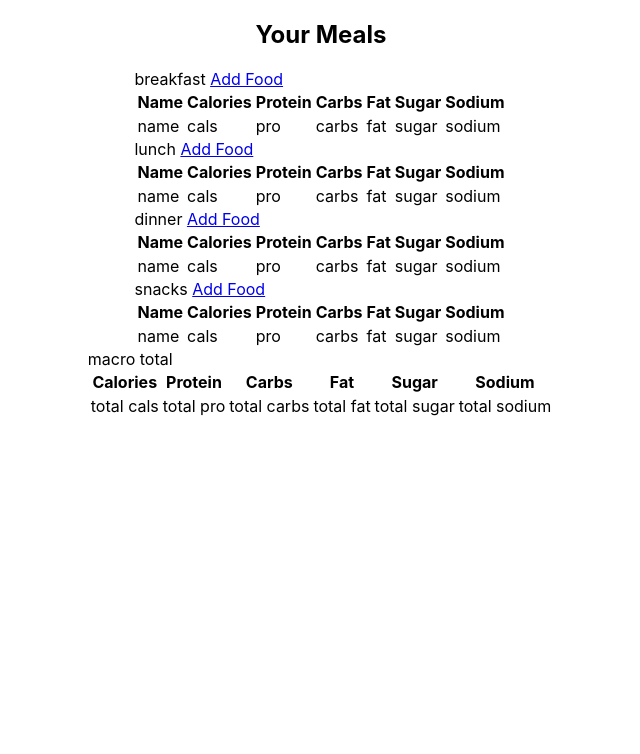
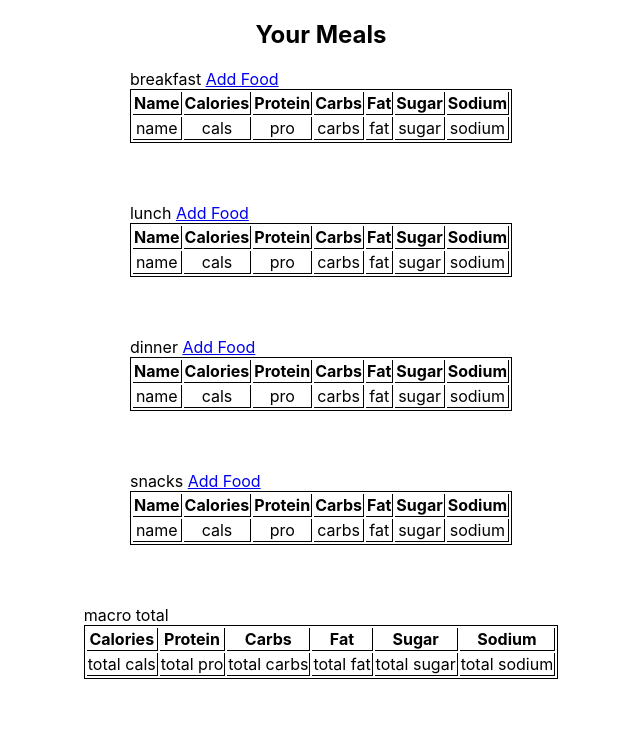
Before and after one commit to JImmyJImmy0/thehustle, a Django app: page /foodlog/ in a window 1280 px wide. Shown: the part 82-836 px from the top of the page, without its empty margins (319-959 px from the left). Before the commit the page ends 498 px from the top, so only its background shows below. Run offline with Django 3.2, Linux system fonts and the light colour scheme.

Commit message:
base styling tables

```diff
--- a/main_app/static/css/food-log.css
+++ b/main_app/static/css/food-log.css
@@ -1,6 +1,26 @@
+div {
+    margin-bottom: 30px;
+}
+
 .meals-container {
     display: flex;
     flex-direction: column;
     align-items: center;
     margin-bottom: 15px;
 }
+
+
+table {
+    border: 1px solid black;
+}
+
+th {
+    border-bottom: 1px solid black;
+    border-right: 1px solid black;
+}
+
+td {
+    text-align: center;
+    border-bottom: 1px solid black;
+    border-right: 1px solid black;
+}
```
